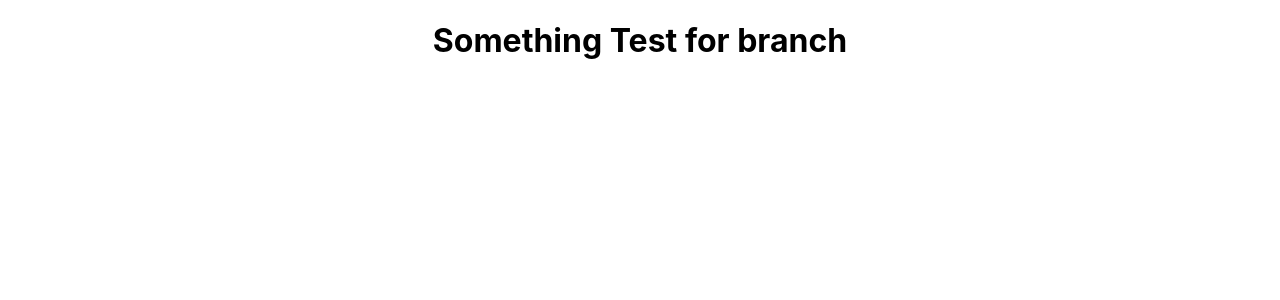
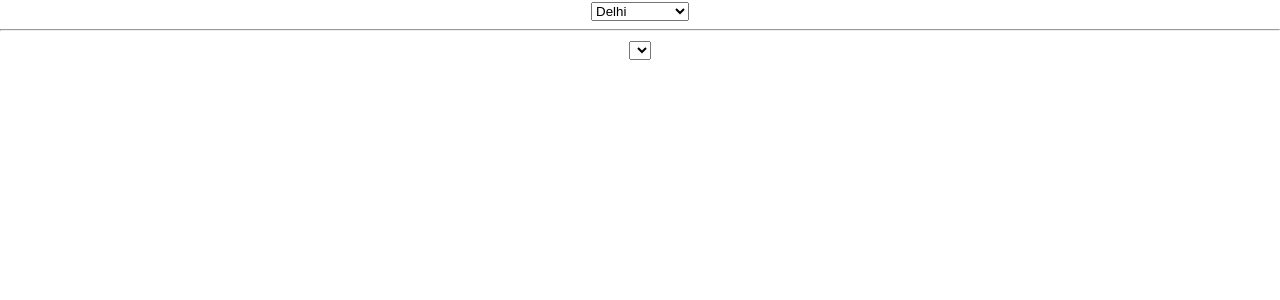
Before and after one commit to Jubair70/pracode, a React (Create React App) app: page / in a window 1280 px wide. Shown: the top 300 px of the page. Built offline with nearby package versions, Linux system fonts and the light colour scheme; the HTML template or start-up script is replaced by a standard one.

Commit message:
How to Create dependent dropdowns that populates data with each other in React.js?

```diff
--- a/src/App.js
+++ b/src/App.js
@@ -1,9 +1,62 @@
+import { useState } from 'react';
 import './App.css';
+import Child from './Child.component';
+function App() {
+  const data = [
+    { name: "Delhi",
+      cities: ["Siri", "Sultanpur", "Tughlqabad", "Jahanpanah", "Firozobad"]
+    },
+    { name: "Maharashtra",
+      cities: ["Mumbai", "Pune", "Nagpur", "Thane", "Nashik", "Jalgaon"]
+    },
+    { name: "West Bengal",
+      cities: ["Kolkata", "Asansol", "Siliguri", "Durgapur", "Baharampur"]
+    },
+    { name: "Tamil Nadu",
+      cities: ["Chennai", "Coimbatore", "Madurai", "Tiruchirappalli"]
+    }
+  ];
 
-function App() {
+  const [lists,setList] = useState([])
+
+  const loadItem=(e)=>{
+
+    console.log(e.target.options[e.target.selectedIndex].text);
+    const d = data.filter(elem=>elem.name ===e.target.options[e.target.selectedIndex].text)
+    console.log(d)
+
+    setList((
+     prevState=> data.filter((elem)=>elem.name===e.target.options[e.target.selectedIndex].text)[0].cities
+
+    ))
+
+
+  }
+
+
   return (
     <div className='App'>
-        <h1>Something Test for branch</h1>
+
+      <select onChange={(e)=>loadItem(e)}>
+        {
+          data.map((elem,index)=>{
+            return <option key={Math.random()}>{elem.name}</option>
+          })
+        }
+
+      </select>
+
+<hr/>
+<select >
+        {
+          lists.map((elem,index)=>{
+
+            return <option key={Math.random()}>{elem}</option>
+          })
+        }
+
+      </select>
+
     </div>
   )
 }
--- /dev/null
+++ b/src/Child.component.jsx
@@ -0,0 +1,14 @@
+import { useState } from "react";
+const Child = (props) =>{
+    const [parentcnt,setparentCnt] = useState(0);
+    console.log(props);
+    return (
+
+        <div>
+            <h1>Child: {parentcnt}</h1>
+
+        </div>
+    )
+}
+
+export default Child
```
